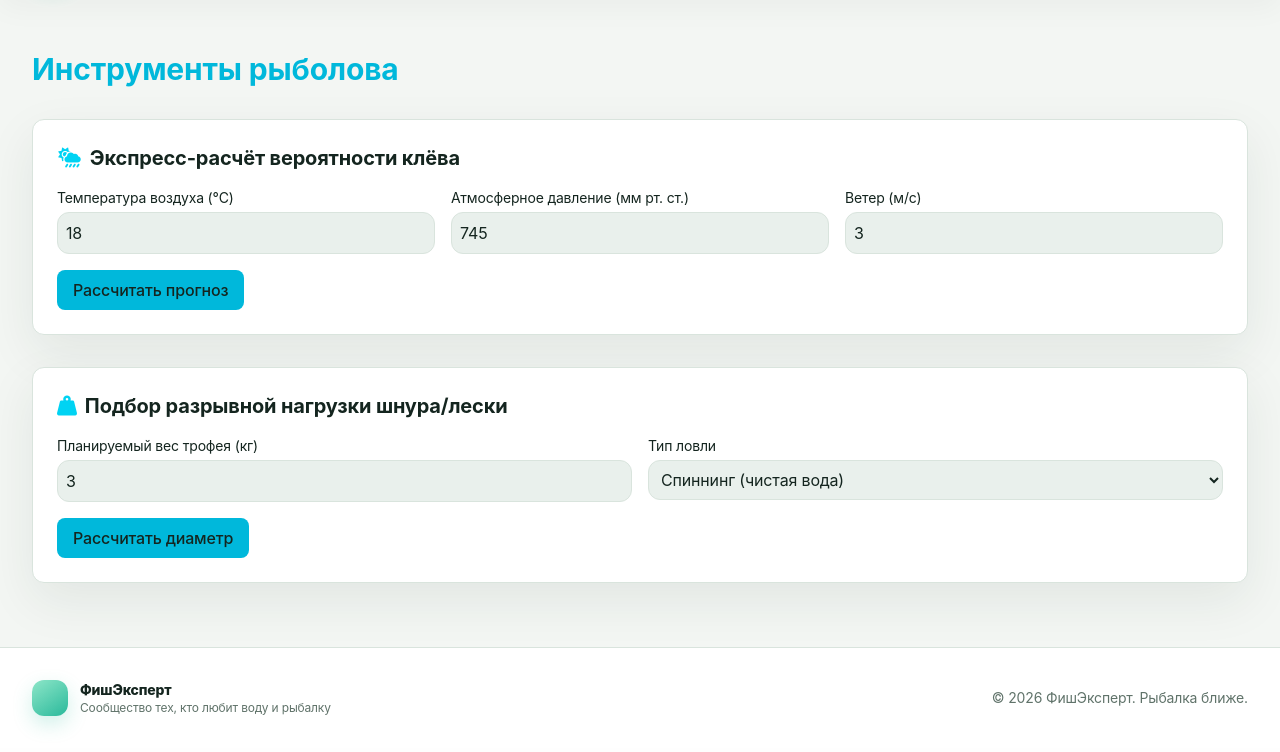
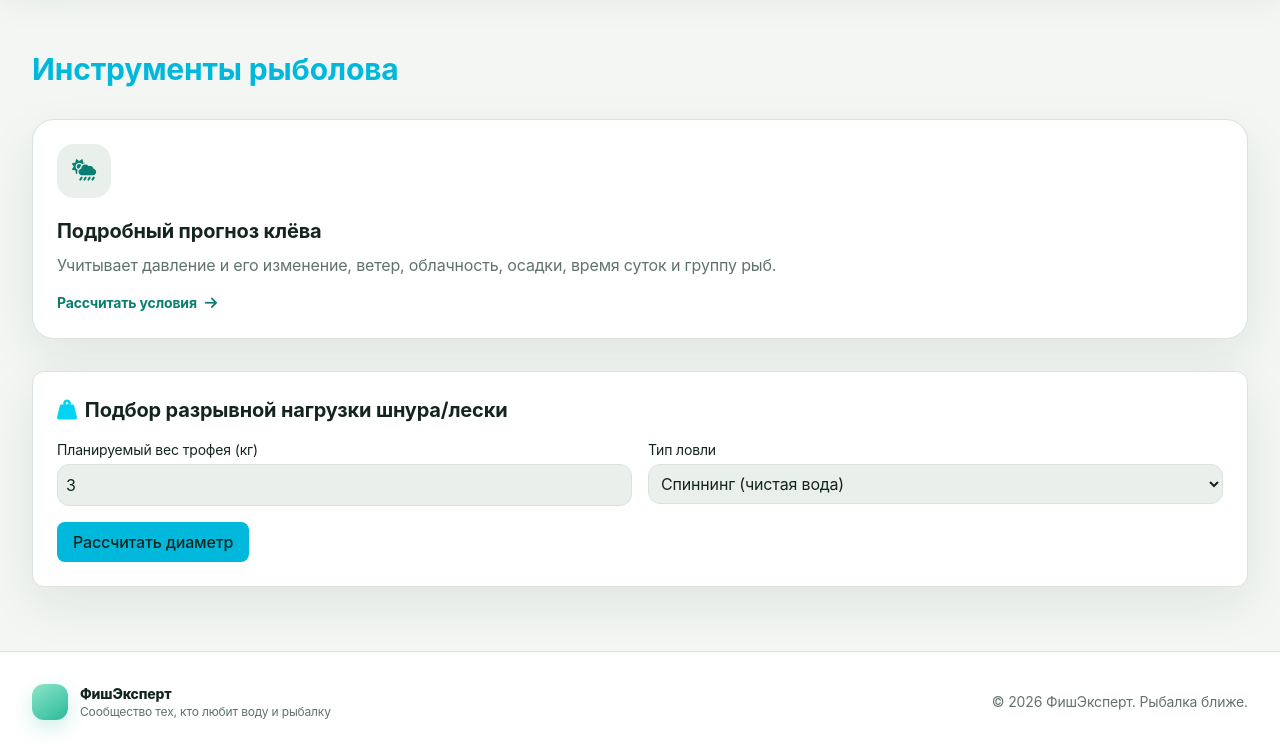
Before and after one commit to kirsanovalexey2011-source/FisherPro1111, a Flask app: page /tools in a window 1280 px wide. Shown: the part 77-829 px from the top of the page. Before the commit the page ends 805 px from the top, so only its background shows below. Run offline with Flask 3, Linux system fonts and the light colour scheme.

Commit message:
Replace basic bite calculator with forecast link

```diff
--- a/templates/tools.html
+++ b/templates/tools.html
@@ -5,34 +5,12 @@
 <div class="space-y-8">
     <h1 class="text-3xl font-bold text-cyan-500 dark:text-cyan-400">Инструменты рыболова</h1>
 
-    <!-- Калькулятор прогноза клёва -->
-    <div class="bg-white dark:bg-gray-900 p-6 rounded-xl border border-gray-200 dark:border-gray-800 shadow-sm">
-        <h2 class="text-xl font-bold mb-4 flex items-center gap-2">
-            <i class="fa-solid fa-cloud-sun-rain text-cyan-400"></i> Экспресс-расчёт вероятности клёва
-        </h2>
-        <div class="grid grid-cols-1 md:grid-cols-3 gap-4 mb-4">
-            <div>
-                <label class="block text-sm mb-1">Температура воздуха (°C)</label>
-                <input type="number" id="temp" value="18" class="w-full bg-gray-50 dark:bg-gray-800 border border-gray-300 dark:border-gray-700 rounded p-2">
-            </div>
-            <div>
-                <label class="block text-sm mb-1">Атмосферное давление (мм рт. ст.)</label>
-                <input type="number" id="pressure" value="745" class="w-full bg-gray-50 dark:bg-gray-800 border border-gray-300 dark:border-gray-700 rounded p-2">
-            </div>
-            <div>
-                <label class="block text-sm mb-1">Ветер (м/с)</label>
-                <input type="number" id="wind" value="3" class="w-full bg-gray-50 dark:bg-gray-800 border border-gray-300 dark:border-gray-700 rounded p-2">
-            </div>
-        </div>
-        <button onclick="calculateBite()" class="bg-cyan-500 hover:bg-cyan-600 text-white px-4 py-2 rounded-lg font-medium transition">
-            Рассчитать прогноз
-        </button>
-
-        <div id="bite-result" class="mt-4 hidden p-4 rounded-lg bg-gray-100 dark:bg-gray-800">
-            <div class="font-bold text-lg" id="bite-score"></div>
-            <p class="text-sm text-gray-500 dark:text-gray-400 mt-1" id="bite-desc"></p>
-        </div>
-    </div>
+    <a href="{{ url_for('bite_forecast') }}" class="fe-card fe-card-hover block p-5 sm:p-6 no-underline">
+        <span class="fe-feature-icon"><i class="fa-solid fa-cloud-sun-rain"></i></span>
+        <h2 class="text-xl font-bold">Подробный прогноз клёва</h2>
+        <p class="fe-muted mt-2">Учитывает давление и его изменение, ветер, облачность, осадки, время суток и группу рыб.</p>
+        <span class="mt-4 inline-flex items-center gap-2 text-sm font-bold" style="color:var(--fe-accent)">Рассчитать условия <i class="fa-solid fa-arrow-right"></i></span>
+    </a>
 
     <!-- Калькулятор лески -->
     <div class="bg-white dark:bg-gray-900 p-6 rounded-xl border border-gray-200 dark:border-gray-800 shadow-sm">
```
